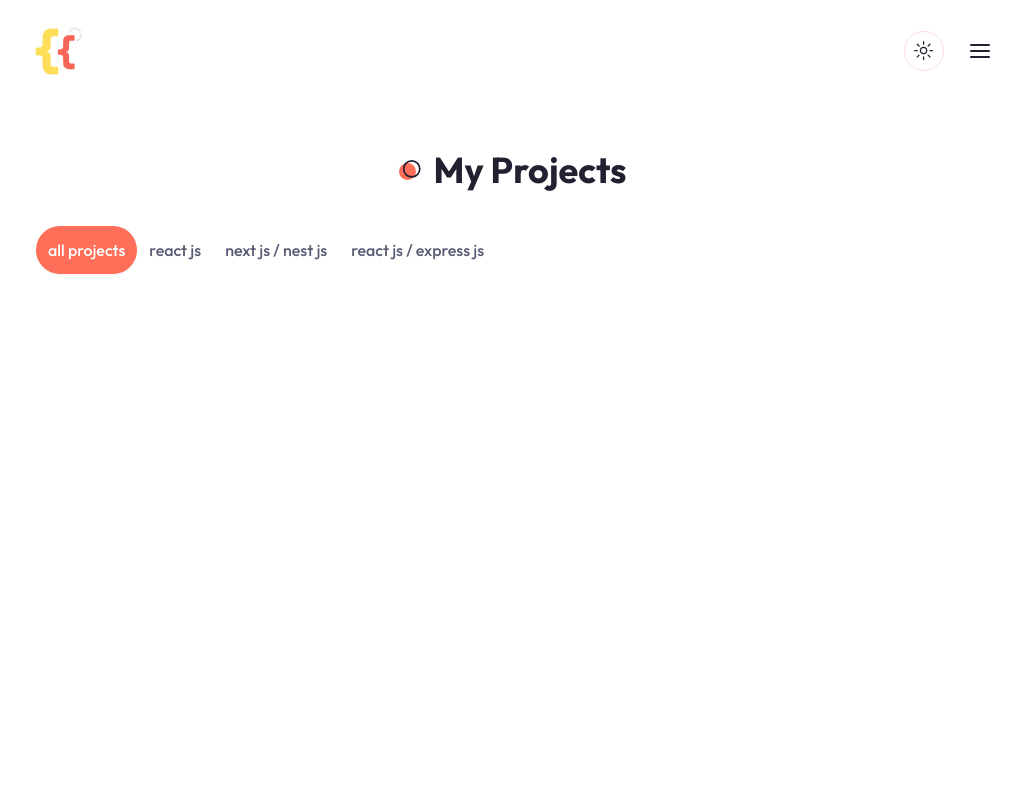
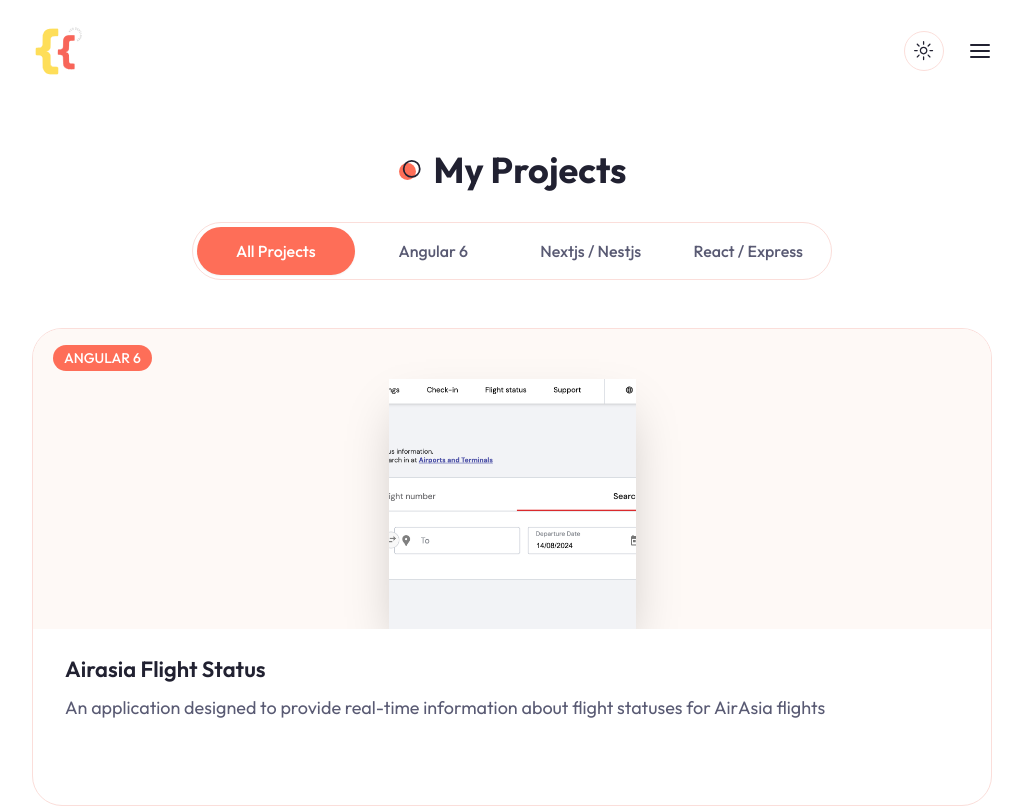
Before and after one commit to carlcarambas/portfolio_react_tailwind, a Next.js app: page /projects in a window 1280 px wide. Shown: the top 806 px of the page, without its empty margins (128-1151 px from the left). Built offline with nearby package versions, Linux system fonts and the light colour scheme.

Commit message:
project page tabs content

```diff
--- a/app/projects/page.jsx
+++ b/app/projects/page.jsx
@@ -1,19 +1,27 @@
 'use client'
 import React, { useState } from 'react'
 import { projectData } from '@/lib/developer-data'
-import { Tabs, TabsList, TabsTrigger } from '@/components/ui/tabs'
+import { Tabs, TabsContent, TabsList, TabsTrigger } from '@/components/ui/tabs'
+import ProjectCard from '@/components/ProjectCard'
 
-const DEFAULT_CATEGORY = 'all projects'
+const ALL_PROJECTS = 'all projects'
 
 const uniqueCategories = [
-  DEFAULT_CATEGORY,
+  ALL_PROJECTS,
   ...new Set(projectData.map((project) => project.category)),
 ]
 
 const Projects = () => {
   const [categories, setCategories] = useState(uniqueCategories)
-  const [currentCategory, setCurrentCategory] = useState(DEFAULT_CATEGORY)
-  console.log('categories', categories)
+  const [currentCategory, setCurrentCategory] = useState(ALL_PROJECTS)
+
+  const filteredProjects = projectData.filter((project) => {
+    return currentCategory === ALL_PROJECTS
+      ? project
+      : project.category === currentCategory
+  })
+
+  console.log('filteredProjects', filteredProjects)
   return (
     <section className="min-h-screen pt-12">
       <div className="container mx-auto">
@@ -22,15 +30,30 @@
         </h2>
         {/* tabs */}
         <Tabs defaultValue={currentCategory}>
-          <TabsList>
+          <TabsList className="w-full grid h-full md:grid-cols-4 lg:max-w-[640px] mb-12 mx-auto md:border dark:border-none">
             {categories.map((category, index) => {
               return (
-                <TabsTrigger key={index} value={category}>
+                <TabsTrigger
+                  key={index}
+                  value={category}
+                  onClick={() => setCurrentCategory(category)}
+                  className="capitalize w-[162px] md:w-auto"
+                >
                   {category}
                 </TabsTrigger>
               )
             })}
           </TabsList>
+          {/* tabs content */}
+          <div>
+            {filteredProjects.map((project, index) => {
+              return (
+                <TabsContent value={currentCategory} key={index}>
+                  <ProjectCard project={project} />
+                </TabsContent>
+              )
+            })}
+          </div>
         </Tabs>
       </div>
     </section>
--- a/lib/developer-data.js
+++ b/lib/developer-data.js
@@ -1,7 +1,7 @@
 const projectData = [
   {
     image: '/work/3.png',
-    category: 'react js',
+    category: 'angular 6',
     name: 'Airasia Flight Status',
     description:
       'An application designed to provide real-time information about flight statuses for AirAsia flights',
@@ -10,7 +10,7 @@
   },
   {
     image: '/work/2.png',
-    category: 'next js / nest js',
+    category: 'nextjs / nestjs',
     name: 'Copyt',
     description:
       'An all in one operating system for resellers, this application includes Smart Listing & Delisting, Inventory Management, Consignment and Sourcing.',
@@ -19,7 +19,7 @@
   },
   {
     image: '/work/1.png',
-    category: 'react js / express js',
+    category: 'react / express',
     name: 'Alto Platform',
     description:
       'ALTO is a contract compliance system, its main objective is to provide platform for all markets to monitor and maintain contract agreements.',
```
